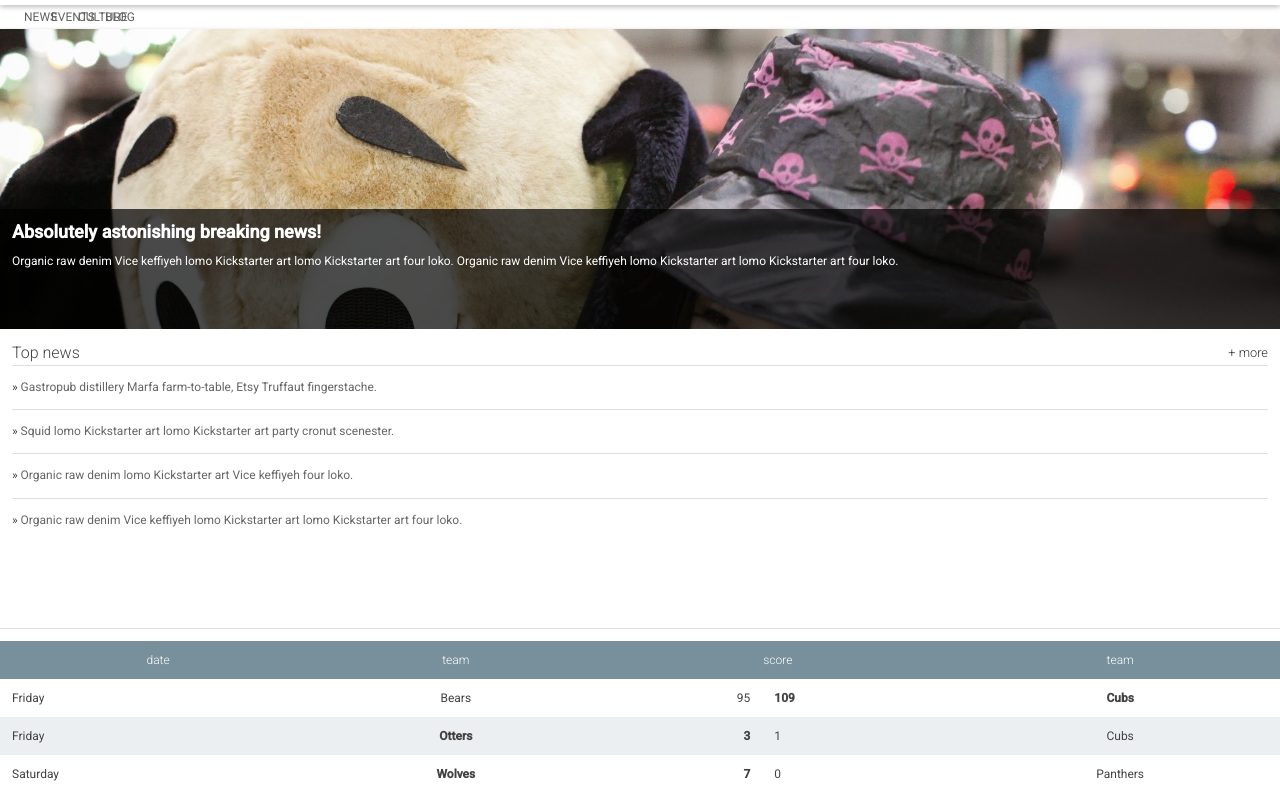
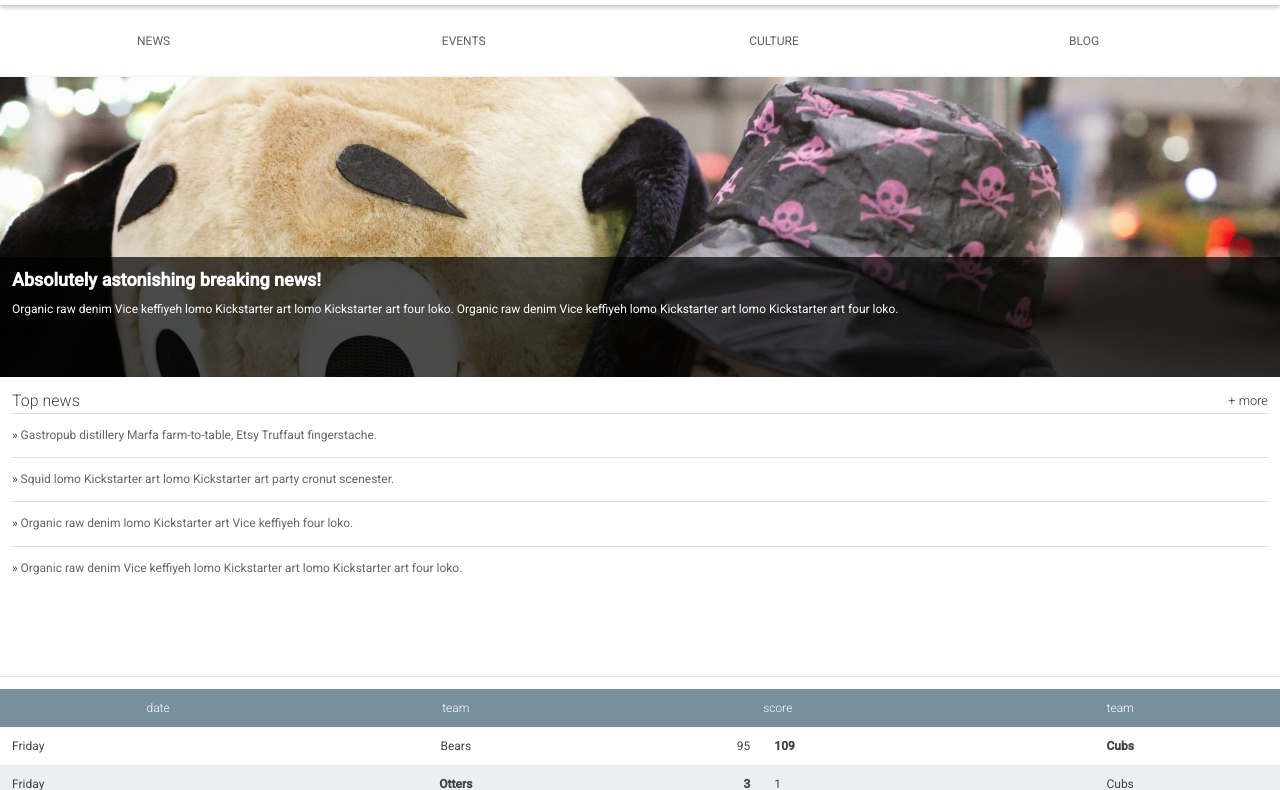
Before and after one commit to ojnickel/udacity-rwd, a plain HTML site: page index.html in a window 1280 px wide. Shown: the part 100-890 px from the top of the page. Drawn offline with Linux system fonts and the light colour scheme.

Commit message:
Corrected widtth in .nav-item to make use of all space / 4

```diff
--- a/main.css
+++ b/main.css
@@ -99,8 +99,9 @@ ul {
 .nav__item {
   box-sizing: border-box;
   display: inline-block;
-  width: 1.5rem;
+  width: 24%;
 /*  min-height: 3rem;*/
+  padding: 1.5rem;
   text-align: center;
   line-height: 1.5rem;
 /*  margin: 2.5rem 1.25rem 0;*/
```
